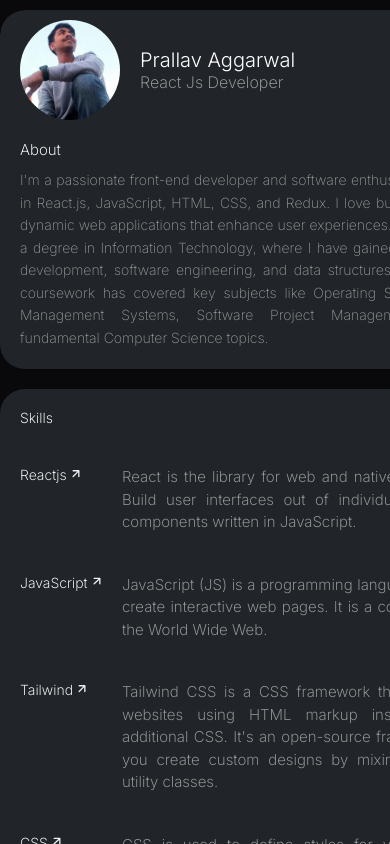
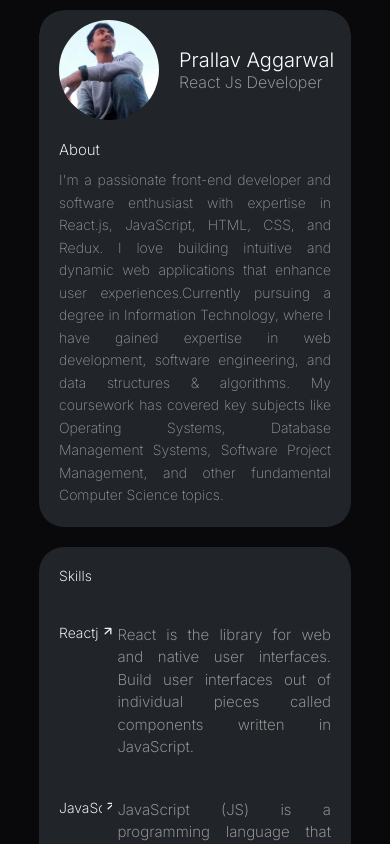
Before and after one commit to PrallavAggarwal/Portfolio, a plain HTML site: page index.html in a window 390 px wide. Drawn offline with Linux system fonts and the light colour scheme.

Commit message:
added media queries in flex

```diff
--- a/style.css
+++ b/style.css
@@ -25,7 +25,7 @@ body{
     background-color: var(--main-bg-black-color);
 }
 .container{
-    width: 1080px;
+    width: 80%;
     height: auto;
     margin: 10px auto;
     border-radius: 25px;
@@ -371,8 +371,35 @@ a{
     transition-duration: 1s;
     transition-timing-function: linear;
     transition-delay: 0s;
+}*/
+
+@media (max-width: 1120px) {
+    .container{
+        width: 80%;
+        display: flex;
+        flex-direction: column;
+        /* display: grid;
+        grid-template-columns: 1fr;
+        grid-template-rows: 1fr 1fr; */
+        /* background-color: white; */
+    }
+    .left-container{
+        width: 100%;
+        border-radius: 25px;
+        display: flex;
+        flex-direction: column;
+        /* row-gap: 20px;
+        grid-template-columns: 1fr;
+        grid-template-rows: auto; */
+    }
+    .right-container{
+        /* border: 5px solid black; */
+        border-radius: 25px;
+        /* display: grid;
+        row-gap: 20px;
+        grid-template-rows: auto;
+        grid-template-columns: 1fr; */
+        display: flex;
+        flex-direction: column;
+    }
 }
-#Reactjs>a:hover{
-    /* background-color: cyan; */
-    border-bottom: 2px solid brown;
-} */
```
